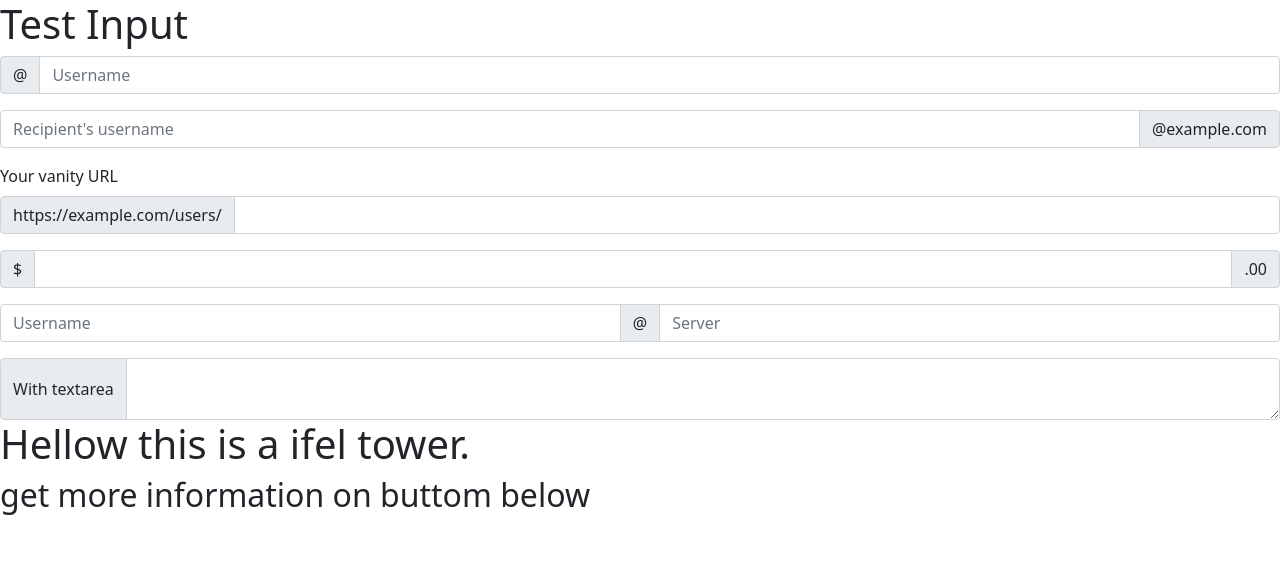
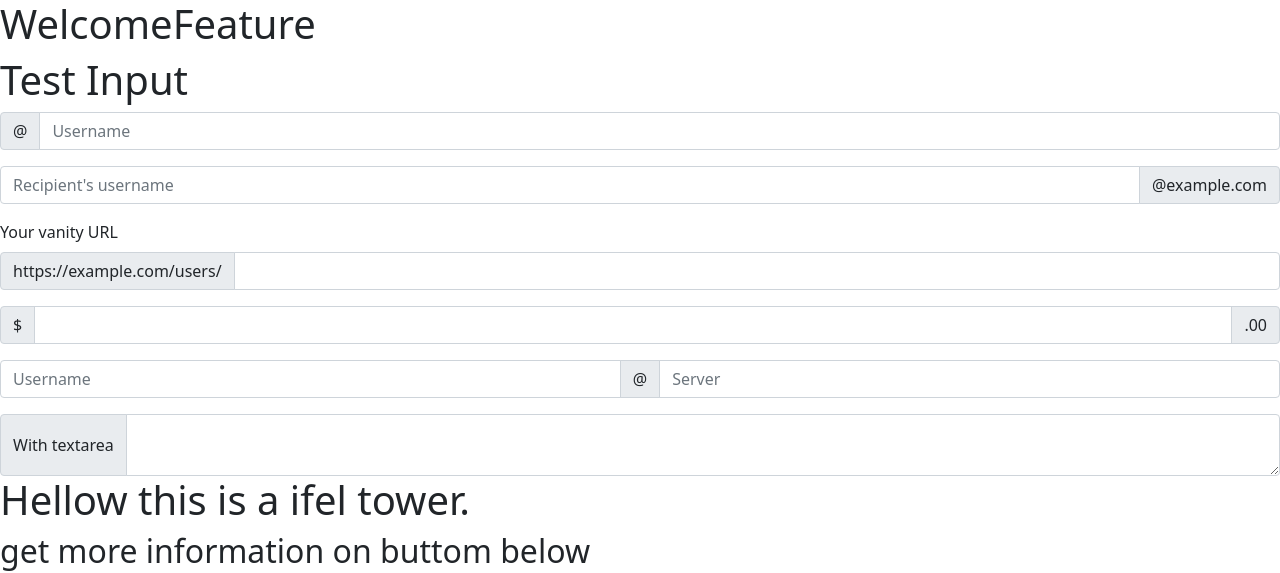
Before and after one commit to keavarin/git-lab, a plain HTML site: page index.html in a window 1280 px wide. Shown: the top 573 px of the page. Drawn offline with nearby package versions, Linux system fonts and the light colour scheme.

Commit message:
welcome-feature

```diff
--- a/index.html
+++ b/index.html
@@ -11,6 +11,7 @@
 </head>
 
 <body>
+    <h1>WelcomeFeature</h1>
     <h1>Test Input</h1>
     <div class="input-group mb-3">
         <span class="input-group-text" id="basic-addon1">@</span>
```
